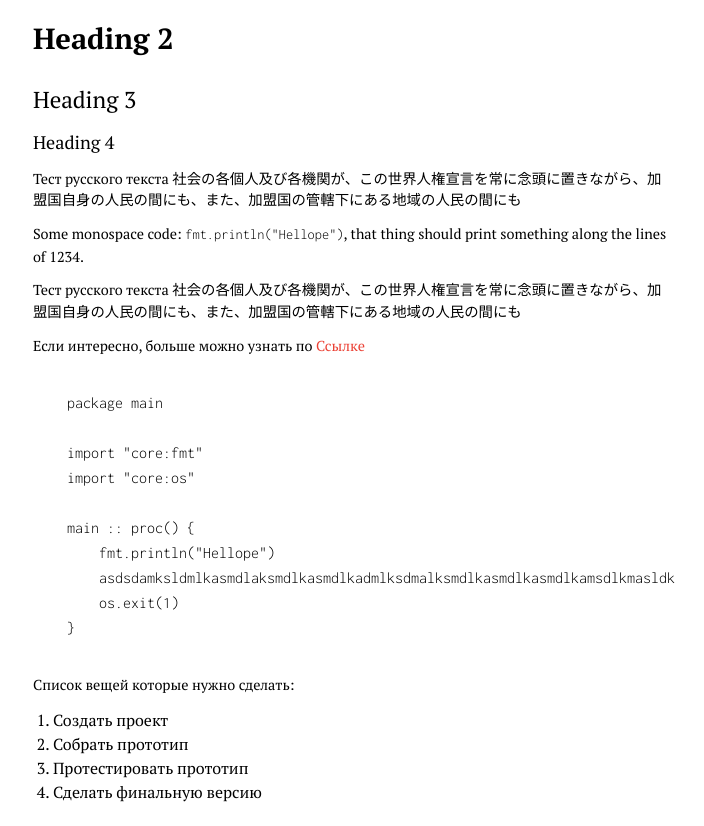
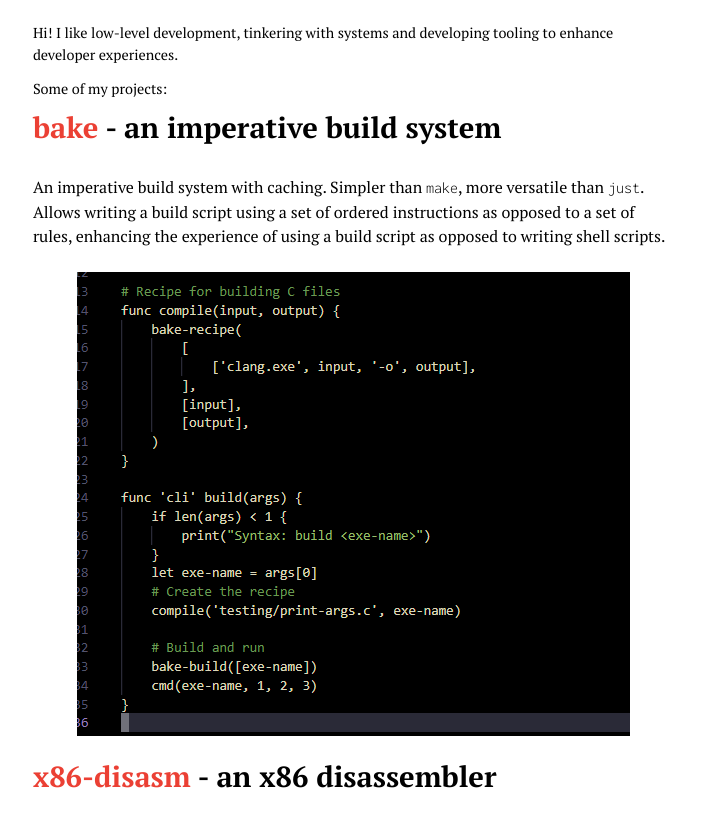
Before and after one commit to flysand7/flysand7.github.io, a plain HTML site: page index.html in a window 1280 px wide. Shown: the part 80-906 px from the top of the page, without its empty margins (286-990 px from the left). Drawn offline with Linux system fonts and the light colour scheme; a web font is replaced by a local one.

Commit message:
populate website with some info

```diff
--- a/index.html
+++ b/index.html
@@ -8,41 +8,26 @@
     </head>
     <body>
         <div class="content">
-            <h1>Heading 1</h1>
-            <h2>Heading 2</h2>
-            <h3>Heading 3</h3>
-            <h4>Heading 4</h4>
+            <h1>Flysand7's website</h1>
             <p>
-                    Тест русского текста
-                    社会の各個人及び各機関が、<i>この世界人</i>権宣言を常に念頭に置きながら、加盟国自身の人民の間にも、また、加盟国の管轄下にある地域の人民の間にも
+                Hi! I like low-level development, tinkering with systems and developing tooling
+                to enhance developer experiences.
             </p>
             <p>
-            Some monospace code: <code>fmt.println("Hellope")</code>, that thing should print something along the lines of 1234.
+                Some of my projects:
             </p>
-            <p>
-                    Тест русского текста
-                    社会の各個人及び各機関が、<i>この世界人</i>権宣言を常に念頭に置きながら、加盟国自身の人民の間にも、また、加盟国の管轄下にある地域の人民の間にも
-            </p>
-            <p>Если интересно, больше можно узнать по <a href="#">Ссылке</a></p>
-            <pre><code>package main
-
-import "core:fmt"
-import "core:os"
-
-main :: proc() {
-    fmt.println("Hellope")
-    asdsdamksldmlkasmdlaksmdlkasmdlkadmlksdmalksmdlkasmdlkasmdlkamsdlkmasldkmalskdmalksmdlksamdlkdmsalkdasdjmalskdmalksdmlksadmlksmdlkasmd
-    os.exit(1)
-}</code></pre>
-            <p>
-                Список вещей которые нужно сделать:
-            </p>
-            <ol>
-                <li>Создать проект</li>
-                <li>Собрать прототип</li>
-                <li>Протестировать прототип</li>
-                <li>Сделать финальную версию</li>
-            </ol>
+            <h2><a href="https://github.com/flysand7/bake">bake</a> - an imperative build system</h2>
+            An imperative build system with caching. Simpler than <code>make</code>, more versatile than
+            <code>just</code>. Allows writing a build script using a set of ordered instructions as opposed
+            to a set of rules, enhancing the experience of using a build script as opposed to
+            writing shell scripts.
+            <img src="/images/bake-screenshot.png" />
+            <h2><a href="https://github.com/flysand7/x86-disasm">x86-disasm</a> - an x86 disassembler</h2>
+            Tiny, parallelizable and embeddable x86 disassembler supporting all general purpose, SSE, SSE2, SSE3,
+            SSSE3, SSE4.1, SSE4.2, AVX and some AVX2 instructions. Includes a fully-functional CLI tool
+            including features such as printing in either Intel or adapted AT&T syntax.
+            <img src="/images/x86-disasm-screenshot.png" />
+            Performs 10x as fast as objdump, or nasm which are the two most known disassemblers to date.
         </div>
     </body>
 </html>
--- a/style.css
+++ b/style.css
@@ -73,11 +73,6 @@ h3, h4 {
 a:not([class]) {
   text-decoration-skip-ink: auto;
   color: currentColor;
-}
-img,
-picture {
-  max-width: 100%;
-  display: block;
 }
 input, button,
 textarea, select {
@@ -233,6 +228,14 @@ p {
     margin-bottom: 12px;
 }
 
+img {
+    max-width: 100%;
+    display: block;
+    padding-top: 24px;
+    padding-bottom: 24px;
+    margin: 0 auto;
+}
+
 a:not([class]) {
     color: #eb4034;
     text-decoration: none;
```
Also changed, not shown: images/bake-screenshot.png (added), images/x86-disasm-screenshot.png (added).
